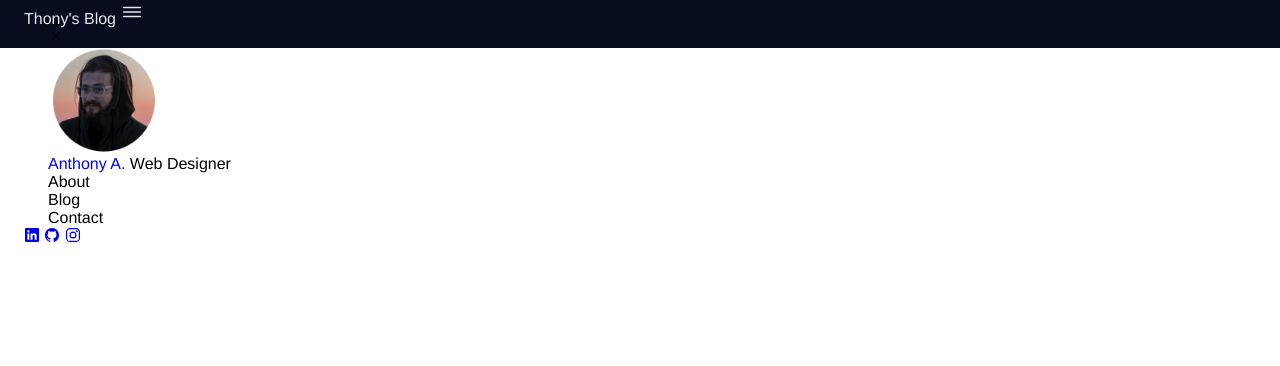
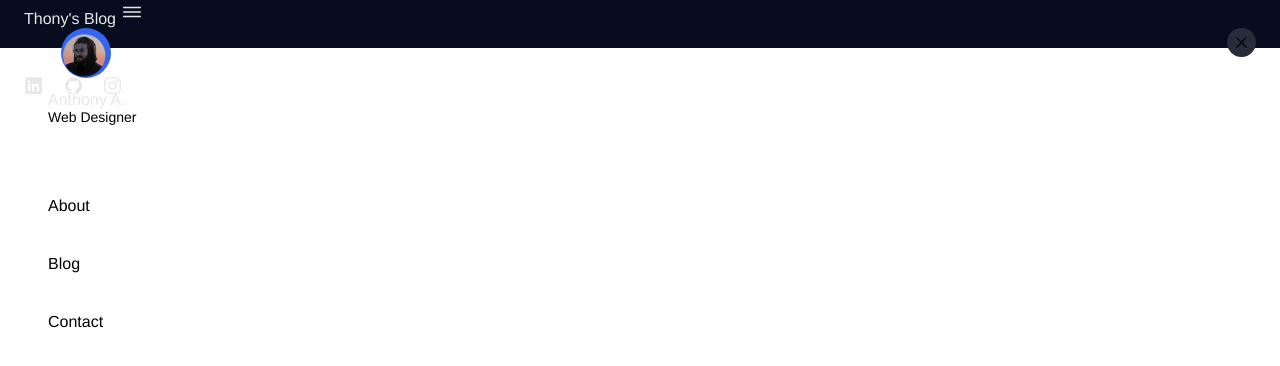
Before and after one commit to anthonyarguello96/Blog-Website, a website built with webpack: page src/index.html in a window 1280 px wide. Built offline with nearby package versions, Linux system fonts and the light colour scheme.

Commit message:
Finish styling the nav bar

```diff
--- a/src/index.html
+++ b/src/index.html
@@ -35,9 +35,9 @@
         </div>
       </div>
       <div class="nav__social">
-        <a href="#" class="nav__social-ico"><ion-icon name="logo-linkedin"></ion-icon></a>
-        <a href="#" class="nav__social-ico"><ion-icon name="logo-github"></ion-icon></a>
-        <a href="#" class="nav__social-ico"><ion-icon name="logo-instagram"></ion-icon></a>
+        <a href="#" class="nav__social-icon"><ion-icon name="logo-linkedin"></ion-icon></a>
+        <a href="#" class="nav__social-icon"><ion-icon name="logo-github"></ion-icon></a>
+        <a href="#" class="nav__social-icon"><ion-icon name="logo-instagram"></ion-icon></a>
       </div>
   </nav>
   </header>
--- a/src/main.css
+++ b/src/main.css
@@ -2,7 +2,7 @@
   --header-height: 3rem;
 
   /* colors */
-  --first-coplor: #3664f4;
+  --first-color: #3664f4;
   --dark-color: #070d1f;
   --dark-color-alt: #282b3a;
   --white-color: #e6e7e9;
@@ -110,3 +110,81 @@ img{
       transition: .5s;
     }
   }
+
+
+  .nav__content{
+    height: 100%;
+    grid-auto-rows: max-content 1fr max-content;
+    row-gap: 2rem;
+  }
+
+
+  .nav__close{
+    position: absolute;
+    right: 1.5rem;
+    font-size: 1.3rem;
+    padding: .25rem;
+    background-color: var(--dark-color-alt);
+    border-radius: 50%;
+    cursor: pointer;
+  }
+
+
+  .nav__img{
+    display: flex;
+    justify-content: flex-start;
+    padding-top: .25rem;
+    margin-bottom: .8rem;
+    width: 50px;
+    height: 50px;
+    background-color: var(--first-color);
+    border-radius: 50%;
+    overflow: hidden;
+    margin-left: .8rem;
+  }
+
+
+  .nav__img img{
+    width: 46px;
+  }
+
+
+  .nav__name{
+    display: block;
+    color: var(--white-color);
+  }
+
+
+  .nav__profession{
+    font-size: var(--small-font-size);
+  }
+
+  .nav__menu{
+    align-self:baseline;
+  }
+
+
+  .nav__item{
+    margin: 2.5rem 0;
+  }
+
+
+  .nav__link{
+    color: var(--white-color);
+  }
+
+  .nav__social{
+
+  }
+
+
+  .nav__social-icon{
+    font-size: 1.2rem;
+    color: var(--white-color);
+    margin-right: 1rem;
+  }
+
+
+  .nav__social-icon:hover{
+    color: var(--first-color);
+  }
```
